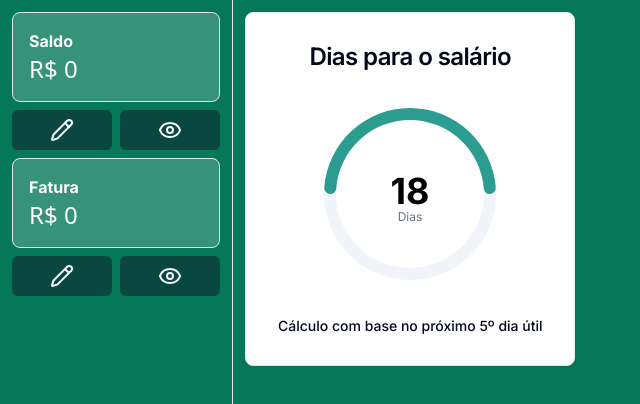
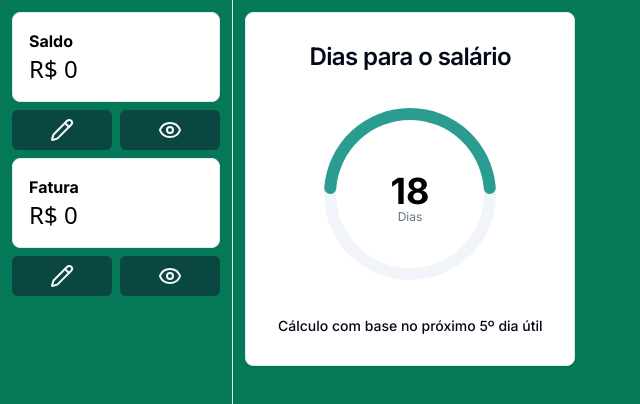
Before and after one commit to GustavoAniel/gusfin, a Next.js app: page / in a window 1280 px wide. Shown: the top 404 px of the page, without its empty margins (0-640 px from the left). Built offline with nearby package versions, Linux system fonts and the light colour scheme.

Commit message:
Adiciona o key code

```diff
--- a/components/Balance.tsx
+++ b/components/Balance.tsx
@@ -34,7 +34,7 @@ export default function Balance(balance: BalanceProp) {
 
   return (
     <div className="flex flex-col gap-2">
-      <div className="border bg-white/20 text-white p-4 rounded-lg w-52">
+      <div className="border bg-white text-black p-4 rounded-lg w-52">
         <h1 className="font-bold">{balance.name}</h1>
         {editMoney ? (
           <div className="flex items-center">
@@ -44,7 +44,7 @@ export default function Balance(balance: BalanceProp) {
               value={money}
               onChange={(evt) => onChangeMoney(evt.target.value)}
               ref={inputRef}
-              onKeyDown={(key) => {key.code == 'Enter' ? setEditMoney(false) : null}}
+              onKeyDown={(key) => {key.code === 'Enter' || key.code === 'NumpadEnter' ? setEditMoney(false) : null}}
             />
           </div>
         ) : (
```
